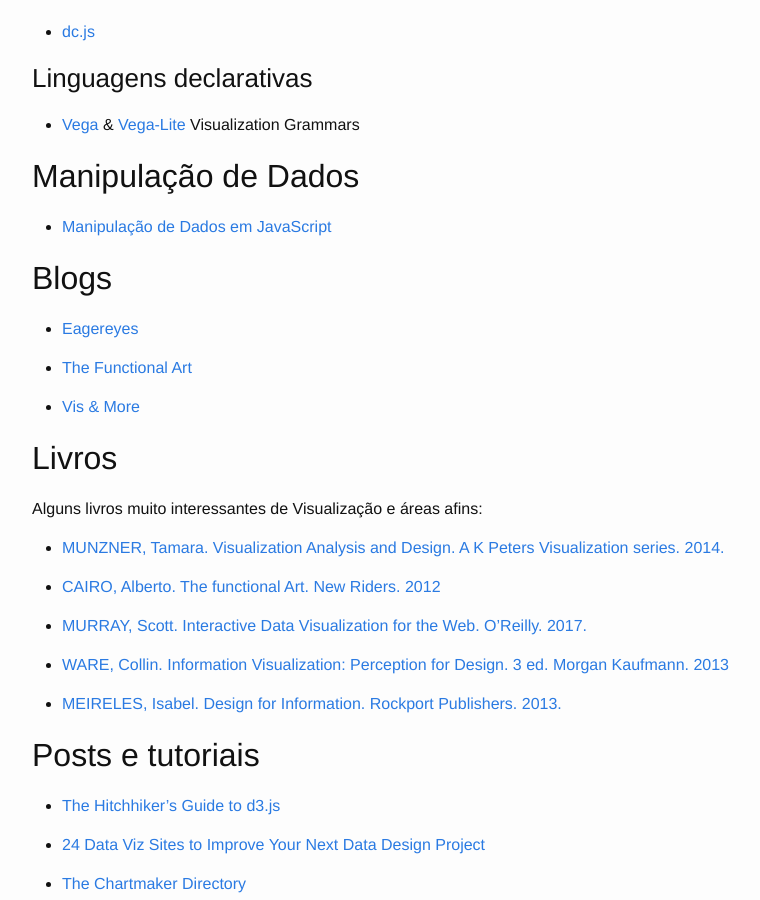
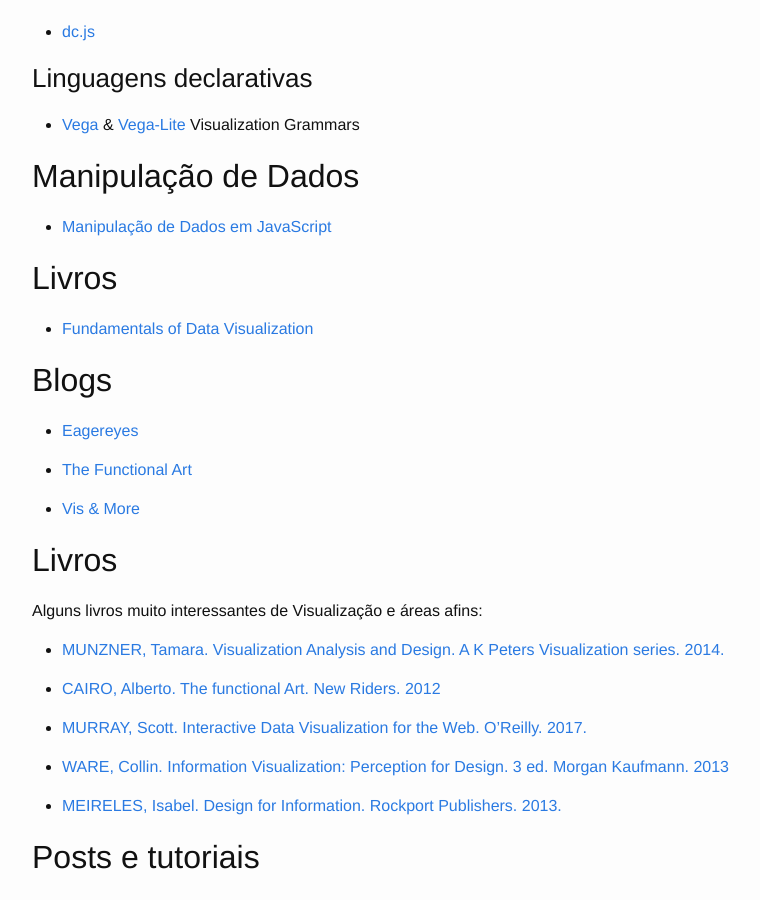
Before and after one commit to emanueles/datavis-course, a Jekyll site: the page built from resources.md, in a window 1280 px wide and 900 px high, scrolled down 1893 px. Shown: the whole window, without its empty margins (238-998 px from the left). Built offline with Jekyll 4.4.1, drawn with Linux system fonts in a browser that asks for light colours.

Commit message:
Added book about Visualization available online.

```diff
--- a/resources.md
+++ b/resources.md
@@ -92,6 +92,10 @@
 * [Manipulação de Dados em JavaScript](http://learnjsdata.com/)
 
 
+## Livros
+
+* [Fundamentals of Data Visualization](https://serialmentor.com/dataviz/index.html)
+
 ## Blogs
 
 * [Eagereyes](https://eagereyes.org/)
```
